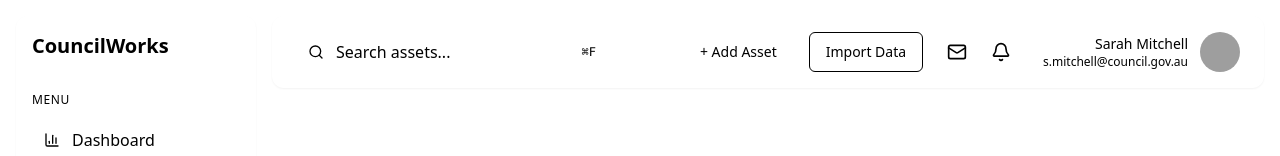
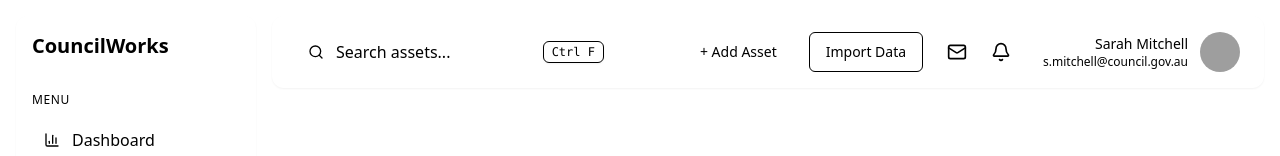
Before and after one commit to Duds/CouncilWorks, a Next.js app: page /dashboard in a window 1280 px wide. Shown: the top 156 px of the page. Built offline with nearby package versions, Linux system fonts and the light colour scheme; no server answers; sample sign-in values are in the browser's storage; grey boxes are pictures that could not be loaded.

Commit message:
feat(ui): show Ctrl F in grey keycap in dashboard header; update changelog

```diff
--- a/components/dashboard/Header.tsx
+++ b/components/dashboard/Header.tsx
@@ -15,8 +15,8 @@ export default function Header() {
                 placeholder="Search assets..."
                 className="pl-10 pr-10 py-2 bg-white rounded-lg text-foreground placeholder-muted-foreground focus:outline-none focus:ring-2 focus:ring-primary w-80"
               />
-              <kbd className="absolute right-3 top-1/2 -translate-y-1/2 text-xs text-muted-foreground bg-background px-2 py-1 rounded">
-                ⌘F
+              <kbd className="absolute right-3 top-1/2 -translate-y-1/2 text-xs font-medium text-foreground bg-muted border border-border px-2 py-0.5 rounded-md shadow-sm">
+                Ctrl&nbsp;F
               </kbd>
             </div>
           </div>
```
Also changed, not shown: 1 other file (tests, documents, lock files or other folders).
